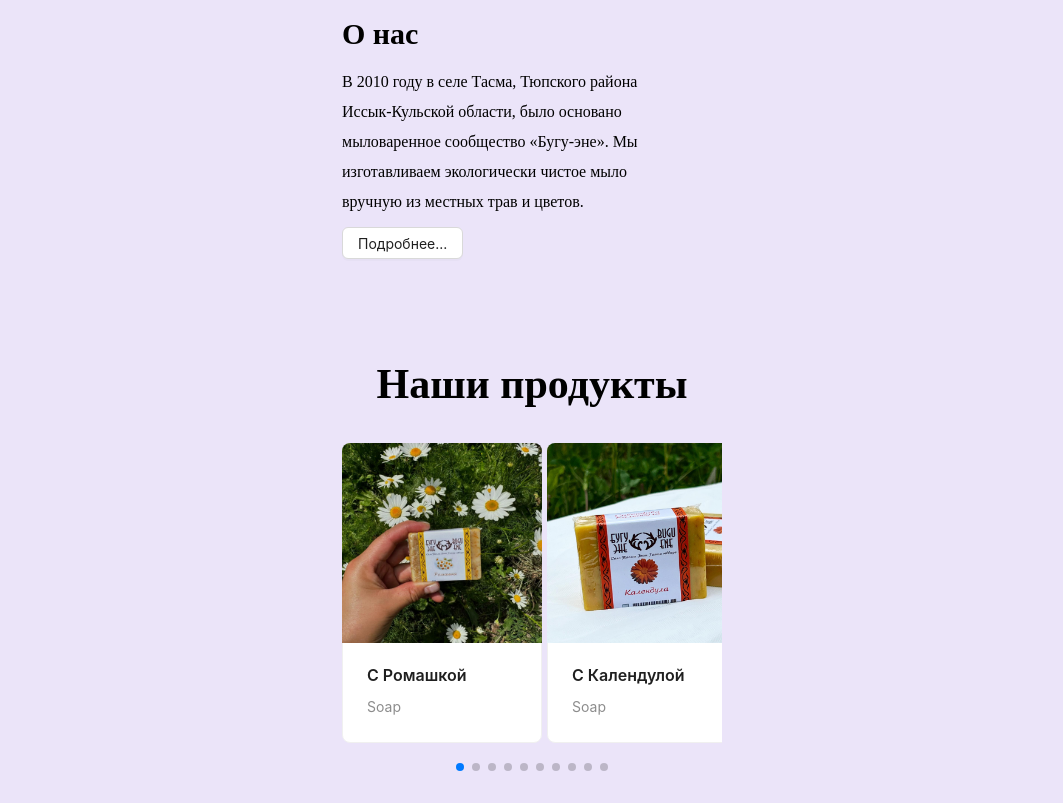
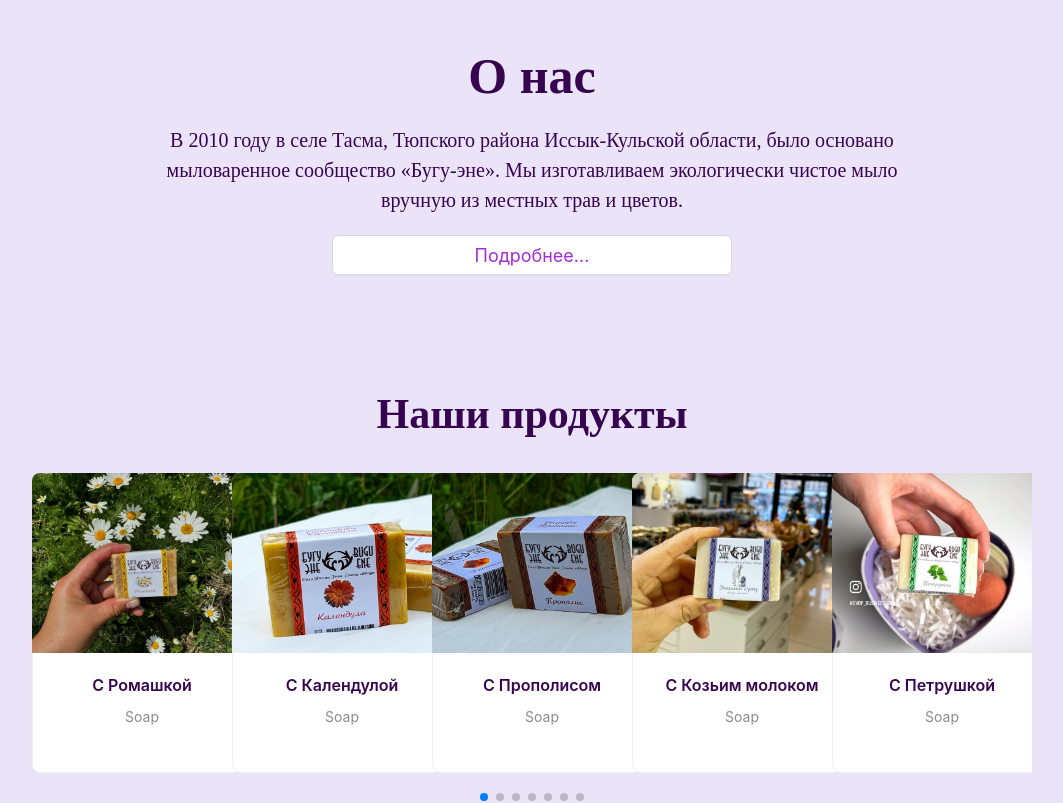
Before and after one commit to zik30/Bugu-ENE, a React (Vite) app: page / in a window 1280 px wide. Shown: the part 940-1743 px from the top of the page, without its empty margins (108-1171 px from the left). Built offline with nearby package versions, Linux system fonts and the light colour scheme.

Commit message:
final changes, finished with adaptivka

```diff
--- a/src/components/header/header.module.scss
+++ b/src/components/header/header.module.scss
@@ -10,6 +10,12 @@
     align-items: center;
     margin: 0 auto;
     position: relative;
+    @media (min-width: 760px) {
+      width: 690px;
+    }
+    @media(min-width: 1000px) {
+      width: 940px;
+    }
     .logo {
       display: flex;
       align-items: center;
@@ -33,17 +39,30 @@
     right: 0px;
     position: absolute;
     top: 50%;
-    right: -20px;
+    right: -30px;
     transform: translate(-50%, -50%);
-    button:hover{
+    button:hover {
       border: #8b58fa 1px solid !important;
       color: #8b58fa !important;
     }
   }
 }
 
+.drawer_pages {
+  display: flex;
+  flex-direction: column;
+  gap: 2px;
+  padding: 0 20px;
+  a {
+    display: flex;
+    align-items: center;
+    gap: 10px;
+    cursor: pointer;
+    &:hover {
+      color: #a200ff;
+    }
 
-.drawer_pages{
+    .drawer_pages {
       display: flex;
       flex-direction: column;
       gap: 2px;
@@ -57,21 +76,29 @@
           color: #a200ff;
         }
       }
+
+    }
+  }
 }
 
-.drawer{
-  div{
+.drawer {
+  div {
     color: #ffffff !important;
     font-size: 25px !important;
   }
-  a{
+  a {
     color: #ffffff;
     font-size: 16px;
   }
-  button{
+  button {
     background-color: #8b58fa;
-    &:hover{
+    &:hover {
       background-color: #9e7bea !important;
+    }
+    @media(min-width: 760px) {
+      padding-top: 20px;
+      padding-bottom: 20px;
+      width: 100%;
     }
   }
 }
--- a/src/pages/aboutUsPage/AboutUsPage.jsx
+++ b/src/pages/aboutUsPage/AboutUsPage.jsx
@@ -21,11 +21,6 @@ function AboutUsPage() {
     fetchProducts(), fetchProccesses();
   }, []);
 
-  const contentStyle = {
-    height: "210px",
-    width: "100%",
-    objectFit: "cover",
-  };
 
   return (
     <div className={stl.aboutUsPage}>
@@ -60,10 +55,10 @@ function AboutUsPage() {
               проекты, которые приносят реальную пользу обществу, экологии и
               экономике.
             </p>
-            <Carousel autoplay>
+            <Carousel autoplay autoplaySpeed={2000}>
               {products.map((product, index) => (
                 <div key={index}>
-                  <img style={contentStyle} src={product.image} alt="" />
+                  <img  src={product.image} alt="" />
                 </div>
               ))}
             </Carousel>
@@ -90,11 +85,10 @@ function AboutUsPage() {
             🔸 Также подходит для купания малышей и
             для чувствительной кожи!
             </p>
-            <Carousel autoplay>
+            <Carousel autoplay autoplaySpeed={3000}>
               {proccesses.map((proccess, index) => (
                 <div key={index}>
                   <img
-                    style={contentStyle}
                     src={proccess.images}
                     alt="soap making proccess images"
                   />
--- a/src/pages/aboutUsPage/aboutUsPage.module.scss
+++ b/src/pages/aboutUsPage/aboutUsPage.module.scss
@@ -1,24 +1,66 @@
 .aboutUsPage {
     padding-bottom: 50px;
+    color: #37054f;
 .container {
     width: 380px;
     margin: 0 auto;
     padding-top: 50px;
     text-align: center;
+    @media (min-width: 760px) {
+      width: 630px;
+    }
+    @media (min-width: 1010px) {
+      width: 900px;
+      text-align: center;
+    }
+    @media (min-width: 1300px) {
+      width: 1200px;
+      text-align: center;
+    }
   }
   h2{
     font-size: 30px;
       margin: 0;
       width: 300px;
       margin: 0 auto 20px;
+      @media (min-width: 760px) {
+        padding-top: 50px;
+        font-size: 40px;
+      }
   }
   p {
     margin: 0 auto;
     font-size: 16px;
     line-height: 30px;
     width: 330px;
+    @media (min-width: 760px) {
+      font-size: 18px;
+      width: 550px;
+    }
+    @media (min-width: 1010px) {
+      width: 800px;
+
+    }
   }
   img{
     margin-top: 20px;
+    height: 210px;
+    width: 100%;
+    object-fit: cover;
+    object-position: center;
+    @media (min-width: 760px) {
+      height: 300px;
+      margin-top: 50px;
+    }
+    @media(min-width: 1010px) {
+      height: 350px;
+      width: 85%;
+      margin: 50px auto 0;
+    }
+    @media(min-width: 1200px) {
+      height: 400px;
+      width: 70%;
+      margin: 50px auto 0;
+    }
   }
 }
--- a/src/pages/contactsPage/contactsPage.module.scss
+++ b/src/pages/contactsPage/contactsPage.module.scss
@@ -1,4 +1,5 @@
 .contactsPage {
+  color: #37054f;
   .container {
     width: 380px;
     text-align: center;
--- a/src/pages/mainPage/MainPage.jsx
+++ b/src/pages/mainPage/MainPage.jsx
@@ -49,22 +49,38 @@ function MainPage() {
           </div>
           <Swiper
             slidesPerView={2}
-            spaceBetween={30}
+            spaceBetween={0}
             pagination={{
               clickable: true,
             }}
             modules={[Pagination]}
             className="mySwiper"
+            breakpoints={{
+              1200: {
+                slidesPerView: 5, // на экранах от 1200px и выше — 5 карточек
+              },
+              1024: {
+                slidesPerView: 4, // на экранах от 1024px и выше — 4 карточки
+              },
+              768: {
+                slidesPerView: 3, // например, на планшетах — 3
+              },
+              0: {
+                slidesPerView: 2, // по умолчанию (телефоны)
+              },
+            }}
           >
             {products.map((product, index) => (
               <SwiperSlide style={{ paddingBottom: 40 }} key={index}>
                 <Card
+                  className={stl.card}
                   hoverable
-                  style={{ width: 200, height: 300 }}
+                  style={{ height: 300 }}
                   cover={<img alt="example" src={product.image} />}
                 >
                   <Card.Meta
-                    title={product.name}
+                    style={{ color: '#37054f' }}
+                    title={ <p style={{color: '#37054f', margin: 0}}>{product.name}</p>}
                     description={product.category}
                   />
                 </Card>
@@ -73,11 +89,12 @@ function MainPage() {
             <SwiperSlide style={{ paddingBottom: 40 }} >
               <Card
                 hoverable
-                style={{ width: 200, height: 300 }}
+                style={{ width: 200, height: 300 , color: '#37054f'}}
                 cover={<img alt="example" src={'/collection/samin3.jpg'} />}
               >
                 <Card.Meta
-                  title={<Link to={"/products"}>Подробнее</Link>}
+                  style={{ color: '#37054f' }}
+                  title={<Link style={{color: '#a32cdb'}} to={"/products"}>Подробнее</Link>}
                   description="у нас много вещей"
                 />
               </Card>
--- a/src/pages/mainPage/mainPage.module.scss
+++ b/src/pages/mainPage/mainPage.module.scss
@@ -1,7 +1,19 @@
 .mainPage{
+    color: #37054f;
     .container{
         width: 380px;
         margin: 0 auto;
+        @media(min-width: 760px){
+            width: 630px;
+        }
+        @media(min-width: 1010px){
+            width: 1000px;
+            text-align: center;
+        }
+        @media(min-width: 1300px){
+            width: 1200px;
+            text-align: center;
+        }
     }
     .header{
         height: 100vh;
@@ -30,35 +42,76 @@
     }
 
     .aboutUs{
-        padding: 50px;
+        padding-top: 50px;
+        padding-bottom: 50px;
+        @media(min-width: 760px){
+            padding-top: 80px;
+            padding-bottom: 80px;
+        }
         h2{
             font-size: 30px;
             margin: 0;
-
+            @media(min-width: 760px){
+                font-size: 50px;
+                margin-bottom: 20px;
+            }
         }
         p{
             font-size: 16px;
             line-height: 30px;
             width: 300px;
+            @media(min-width: 760px){
+                font-size: 20px;
+                width: 550px;
+            }
+            @media(min-width: 1010px){
+                width: 800px;
+                margin: auto;
+            }
+        }
+        a{
+            text-decoration: none;
         }
         button{
+            display: block;
             margin-top: 10px;
+            color: #a32cdb !important;
             &:hover{
                 border-color: #b491ff !important;
                 color: #b491ff !important;
+            }
+            @media(min-width: 760px){
+                width: 300px;
+                height: 40px;
+                font-size: 18px;
+                margin-top: 20px;
+                margin-left: auto;
+                margin-right:auto ;
+            }
+            @media(min-width: 1010px){
+                width: 400px;
             }
         }
     }
 
     .products{
         margin-bottom: 50px;
+        .card{
+            width: 185px;
+            @media(min-width: 760px){
+                width: 200px;
+            }
+            @media(min-width: 1010px){
+                width: 220px;
+            }
+        }
         .title{
             font-size: 28px;
             margin: 0;
             text-align: center;
         }
         img{
-            height: 200px;
+            height: 180px;
             object-fit: cover;
         }
     }
--- a/src/pages/orderPage/OrderPage.jsx
+++ b/src/pages/orderPage/OrderPage.jsx
@@ -1,4 +1,4 @@
-import React from "react";
+import React, { useState } from "react";
 import { Button, Form, Input, Radio } from "antd";
 import stl from "./orderPage.module.scss";
 import axios from "axios";
@@ -11,13 +11,14 @@ function OrderPage() {
   const [form] = Form.useForm();
   const onFinish = values => {
     const { name, phone } = values;
+
     const text = `Имя: ${name}, Телефон: ${phone}`;
     axios.post(url, {
       chat_id: chatid,
       text: text
     })
     .then(response => {
-      console.log('Сообщение отправлено:', response.data);
+      console.log('Сообщение отправлено:', response.data, value);
     })
     .catch(error => {
       console.error('Ошибка при отправке:', error);
@@ -40,6 +41,7 @@ function OrderPage() {
                 form={form}
                 style={{ maxWidth: 600 }}
                 onFinish={onFinish}
+                onChange={e => setValue(e.target.value)}
                 onFinishFailed={onFinishFailed}>
                 <Form.Item label="Имя Фамилия" name="name" rules={[{ required: true, message: 'Please input your name!' }]}>
                   <Input placeholder="Введите ФИО" />
--- a/src/pages/orderPage/orderPage.module.scss
+++ b/src/pages/orderPage/orderPage.module.scss
@@ -1,8 +1,20 @@
 .orderPage{
+    color: #37054f;
     .container{
         width: 380px;
         text-align: center;
         margin: 0 auto;
+        @media (min-width: 760px) {
+            width: 630px;
+          }
+          @media (min-width: 1010px) {
+            width: 1000px;
+            text-align: center;
+          }
+          @media (min-width: 1300px) {
+            width: 1200px;
+            text-align: center;
+          }
     }
     .main{
         button{
@@ -10,6 +22,21 @@
             &:hover{
               background-color: #9e7bea !important;
             }
+            @media(min-width: 760px) {
+                width: 300px;
+                height: 50px;
+                font-size: 16px;
+            }
+          }
+          label{
+            @media(min-width: 760px) {
+                font-size: 16px;
+            }
+          }
+          @media (min-width: 760px) {
+            padding-top: 30px;
+            padding-bottom: 30px;
+            font-size: 30px;
           }
         .form_inner{
             display: flex;
@@ -17,6 +44,13 @@
             gap: 20px;
             margin-top: 50px;
             margin-bottom: 50px;
+            @media(min-width: 760px){
+                flex-direction: row;
+                gap: 20px;
+                width: 100%;
+                justify-content: center;
+                align-items: center;
+            }
             input{
                 padding: 10px 15px;
                 border: none;
@@ -26,6 +60,13 @@
                 &:focus{
                     background-color: white !important;
                     border: #8b58fa 1px solid !important;
+                }
+                @media(min-width: 760px){
+                    width: 300px;
+                    height: 50px;
+                }
+                @media(min-width: 1010px){
+                    width: 400px;
                 }
             }
             .img{
@@ -38,6 +79,18 @@
                 display: flex;
                 justify-content: center;
                 align-items: center;
+                @media(min-width: 760px){
+                    width: 300px;
+                    height: 300px;
+                }
+                @media(min-width: 1010px){
+                    width: 400px;
+                    height: 50px;
+                }
+                @media(min-width: 1300px){
+                    width: 500px;
+                    height: 600px;
+                }
                 h3{
                     font-size: 30px;
                     font-family: serif;
@@ -46,6 +99,12 @@
                     background-color: #9c70fbd9;
                     padding: 10px;
                     border-radius: 10px;
+                    @media(min-width:760px){
+                        font-size: 20px;
+                    }
+                    @media(min-width: 1010px){
+                        font-size: 30px;
+                    }
                 }
             }
         }
--- a/src/pages/productsPage/ProductsPage.jsx
+++ b/src/pages/productsPage/ProductsPage.jsx
@@ -28,10 +28,10 @@ function ProductsPage() {
             и экологически чистых ингредиентов.<br />
             <ul>
               Все наши продукты:
-                <li style={{ display: 'flex', alignItems: 'center', marginBottom: 8 }}><CheckOutlined style={{ color: '#8b58fa', marginRight: 8 }} /> Изготавливаются вручную</li>
-                <li style={{ display: 'flex', alignItems: 'center', marginBottom: 8 }}><CheckOutlined style={{ color: '#8b58fa', marginRight: 8 }} /> Не содержат химических добавок</li>
-                <li style={{ display: 'flex', alignItems: 'center', marginBottom: 8 }}><CheckOutlined style={{ color: '#8b58fa', marginRight: 8 }} /> Подходят для всех типов кожи</li>
-                <li style={{ display: 'flex', alignItems: 'center', marginBottom: 8 }}><CheckOutlined style={{ color: '#8b58fa', marginRight: 8 }} /> Экологически чистые и безопасные</li>
+                <li style={{ display: 'flex', alignItems: 'center', justifyContent: 'center', marginBottom: 8 }}><CheckOutlined style={{ color: '#8b58fa', marginRight: 8 }} /> Изготавливаются вручную</li>
+                <li style={{ display: 'flex', alignItems: 'center', justifyContent: 'center',marginBottom: 8 }}><CheckOutlined style={{ color: '#8b58fa', marginRight: 8 }} /> Не содержат химических добавок</li>
+                <li style={{ display: 'flex', alignItems: 'center', justifyContent: 'center',marginBottom: 8 }}><CheckOutlined style={{ color: '#8b58fa', marginRight: 8 }} /> Подходят для всех типов кожи</li>
+                <li style={{ display: 'flex', alignItems: 'center',justifyContent: 'center', marginBottom: 8 }}><CheckOutlined style={{ color: '#8b58fa', marginRight: 8 }} /> Экологически чистые и безопасные</li>
             </ul>
             <br /> С нашим мылом
             вы не только заботитесь о своей коже, но и поддерживаете местное
@@ -39,7 +39,7 @@ function ProductsPage() {
           </p>
         </div>
       </div>
-      <Divider style={{ borderColor: "#7cb305" }}>Soaps</Divider>
+      <Divider style={{ borderColor: "#7cb305" ,  color: '#37054f'}}>Soaps</Divider>
 
       <div className={stl.soaps}>
         <div className={stl.container}>
@@ -54,7 +54,7 @@ function ProductsPage() {
                     cover={<img alt="example" src={product.image} />}
                   >
                     <Card.Meta
-                      title={product.name}
+                      title={<p style={{color: '#37054f', margin: 0}}>{product.name}</p>}
                       description={product.description}
                     />
                     <Button>{product.price} Cом</Button>
@@ -65,7 +65,7 @@ function ProductsPage() {
           </div>
         </div>
       </div>
-      <Divider style={{ borderColor: "#7cb305" }}>Creams</Divider>
+      <Divider style={{ borderColor: "#7cb305",  color: '#37054f' }}>Creams</Divider>
 
       <div className={stl.creams}>
         <div className={stl.container}>
@@ -80,7 +80,7 @@ function ProductsPage() {
                     cover={<img alt="example" src={product.image} />}
                   >
                     <Card.Meta
-                      title={product.name}
+                      title={<p style={{color: '#37054f', margin: 0}}>{product.name}</p>}
                       description={product.description}
                     />
                     <Button>{product.price} Cом</Button>
--- a/src/pages/productsPage/productsPage.module.scss
+++ b/src/pages/productsPage/productsPage.module.scss
@@ -1,22 +1,51 @@
 .productsPage {
+   color: #37054f;
   .container {
     width: 380px;
     margin: 0 auto;
     padding-top: 50px;
     text-align: center;
+    @media (min-width: 760px) {
+      width: 630px;
+    }
+    @media (min-width: 1010px) {
+      width: 1000px;
+      text-align: center;
+    }
+    @media (min-width: 1300px) {
+      width: 1200px;
+      text-align: center;
+    }
   }
   .header {
+    @media (min-width: 760px) {
+      padding-top: 50px;
+      padding-bottom: 50px;
+    }
     h2 {
       font-size: 30px;
       margin: 0;
       width: 300px;
       margin: 0 auto 20px;
+      @media(min-width: 760px){
+        width: 400px;
+        font-size: 40px;
+        margin-bottom: 20px;
+      }
     }
     p {
       margin: 0 auto 50px;
       font-size: 16px;
       line-height: 30px;
       width: 300px;
+      @media(min-width: 760px) {
+        font-size: 18px;
+        width: 550px;
+      }
+      @media(min-width: 1010px) {
+        width: 800px;
+        margin: 0 auto 50px;
+      }
     }
   }
   .soaps_inner {
@@ -27,6 +56,12 @@
     align-items: center;
     gap: 20px;
     position: relative;
+    @media(min-width: 760px){
+      gap: 20px 10px;
+    }
+    @media(min-width: 1010px){
+      gap: 30px 20px;
+    }
     img {
       width: 300px;
       height: 200px;
@@ -71,9 +106,8 @@
   }
 }
 
-
 .customChecklist li::before {
-  content: '✔';
+  content: "✔";
   margin-right: 8px;
   color: green;
 }
```
Also changed, not shown: public/products/kozye_moloko.jpg. Lines whose indentation alone changed are shown as unchanged.
